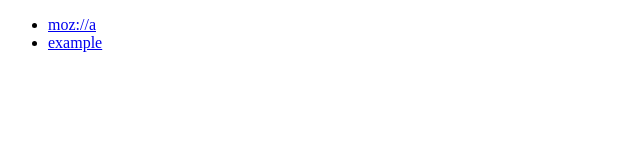
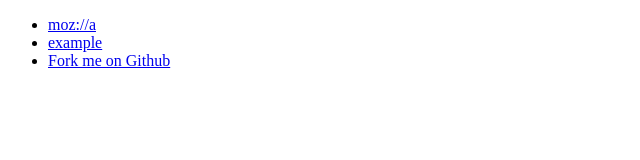
Before and after one commit to tomer/MobileLinkTarget, a plain HTML site: page index.html in a window 1280 px wide. Shown: the whole page, without its empty margins (0-640 px from the left). Drawn offline with Linux system fonts and the light colour scheme.

Commit message:
Link to fork

```diff
--- a/index.html
+++ b/index.html
@@ -32,6 +32,7 @@ a:hover::before {
 		<ul>
 			<li><a href="http://mozilla.org">moz://a</a></li>
 			<li><a href="https://example.net">example</a></li>
+			<li><a href="https://github.com/tomer/MobileLinkTarget">Fork me on Github</a></li>
 		</ul>
 	</body>
 </html>
```
